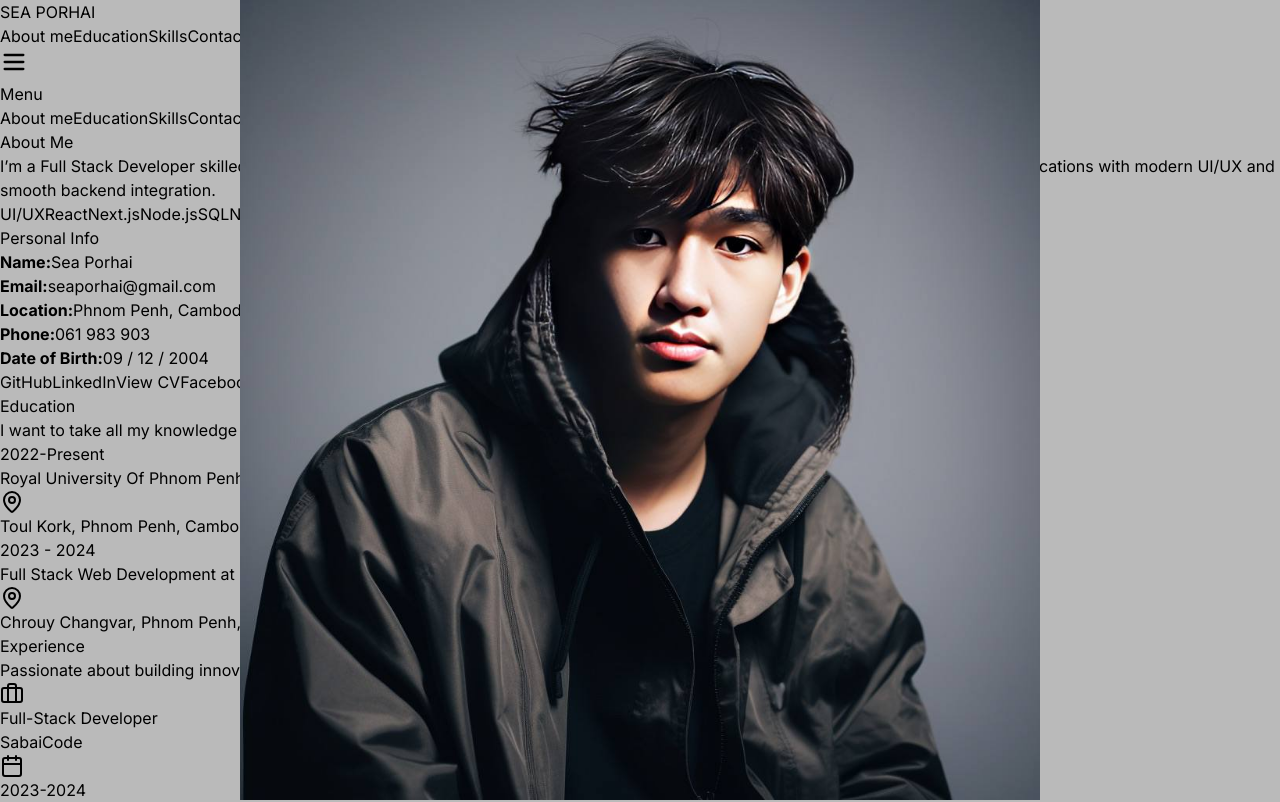
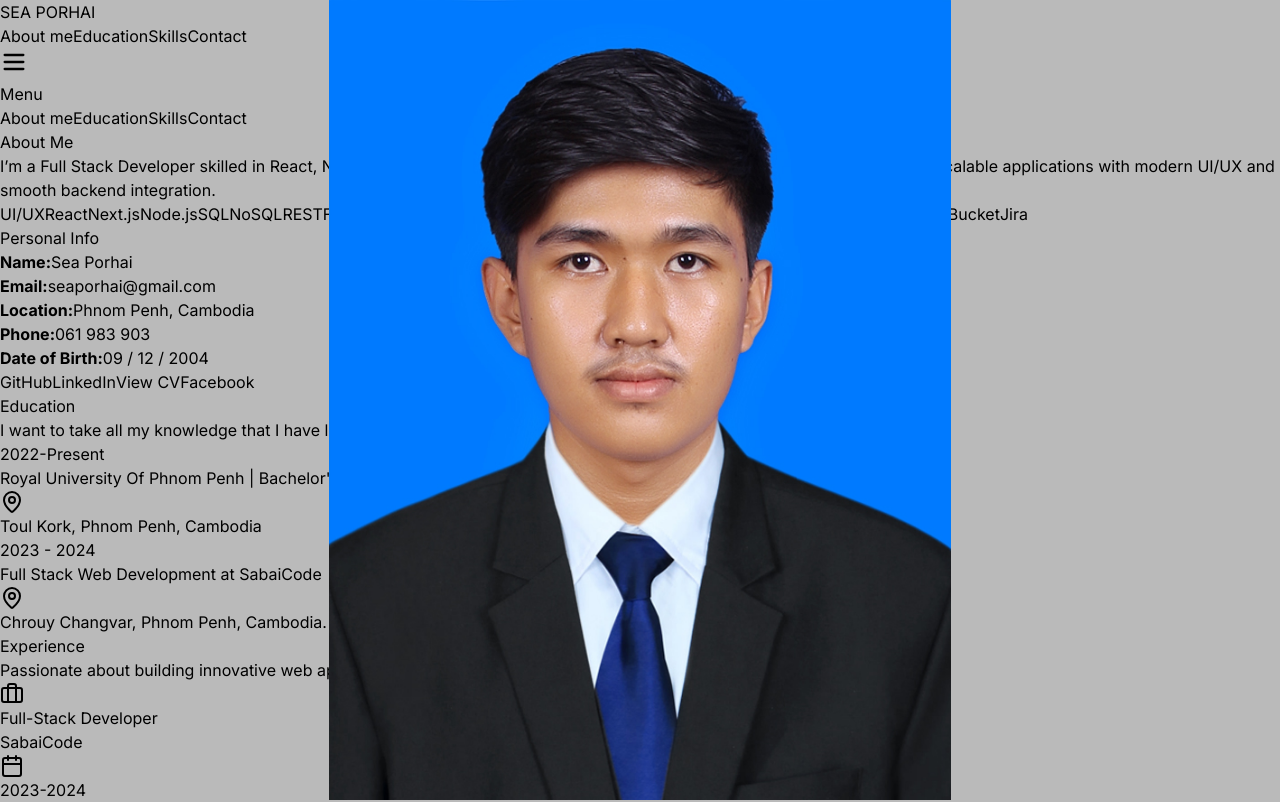
Before and after one commit to seaporhai/portfolio, a Next.js app: page / in a window 1280 px wide. Shown: the top 802 px of the page. Built offline with nearby package versions, Linux system fonts and the light colour scheme.

Commit message:
version 4: change imge

```diff
--- a/src/components/personal/aboutme.tsx
+++ b/src/components/personal/aboutme.tsx
@@ -19,7 +19,7 @@ const AboutMe = () => {
           <div className="flex justify-center">
             <div className="relative w-full h-72 md:h-96 rounded-lg overflow-hidden shadow-xl">
               <Image
-                src="/image/mypic2.jpg"
+                src="/image/mypic1.JPG"
                 alt="Sea Porhaii"
                 layout="fill"
                 objectFit="contain"
```
Also changed, not shown: public/image/mypic1.JPG (added).
